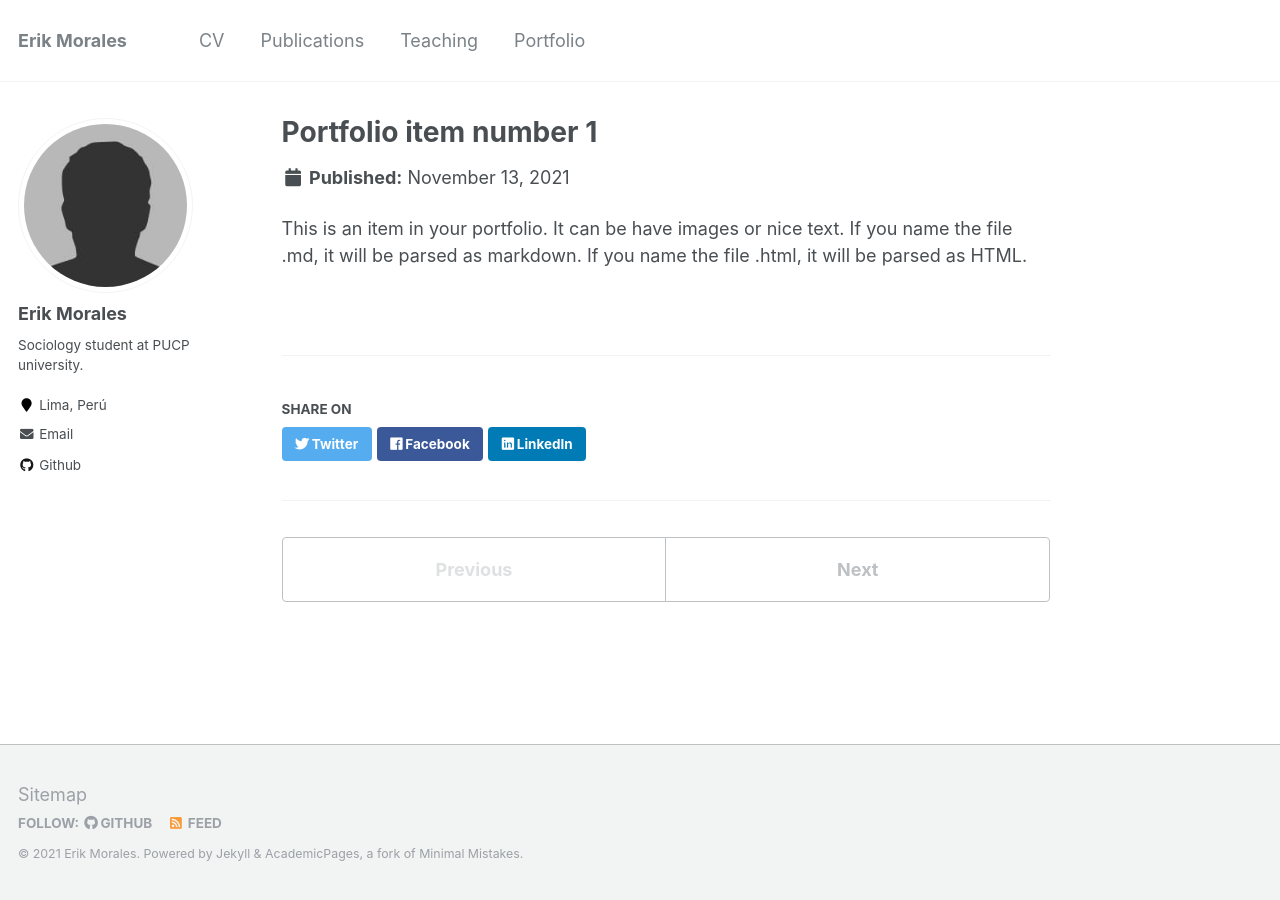
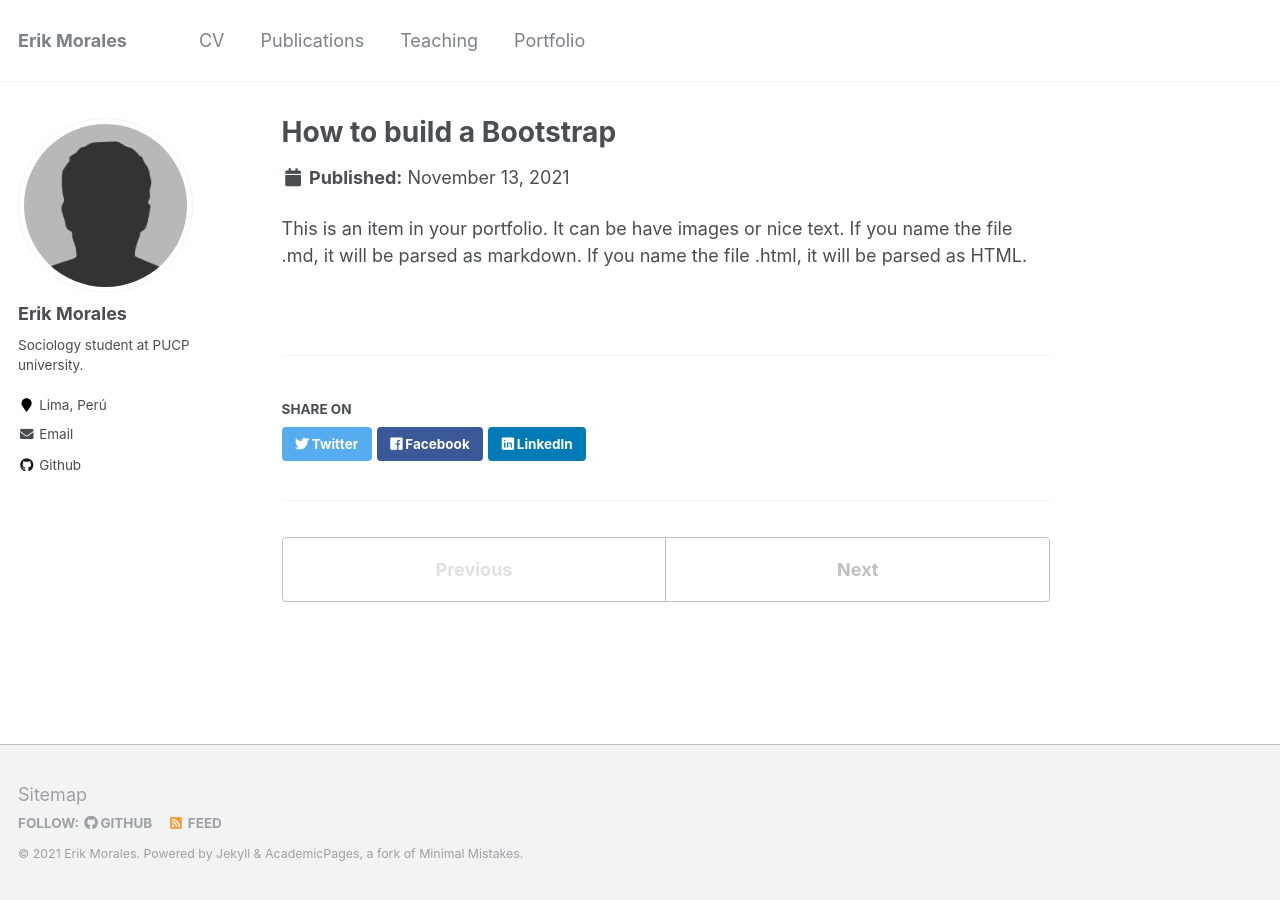
Before and after one commit to HaloReach2552/Brando.fold.github.io, a Jekyll site: the page built from _portfolio/portfolio-1.md, in a window 1280 px wide. Built offline with Jekyll 4.4.1, drawn with Linux system fonts in a browser that asks for light colours.

Commit message:
Update portfolio-1.md

```diff
--- a/_portfolio/portfolio-1.md
+++ b/_portfolio/portfolio-1.md
@@ -1,5 +1,5 @@
 ---
-title: "Portfolio item number 1"
+title: "How to build a Bootstrap"
 excerpt: "Short description of portfolio item number 1<br/><img src='/images/500x300.png'>"
 collection: portfolio
 ---
```
